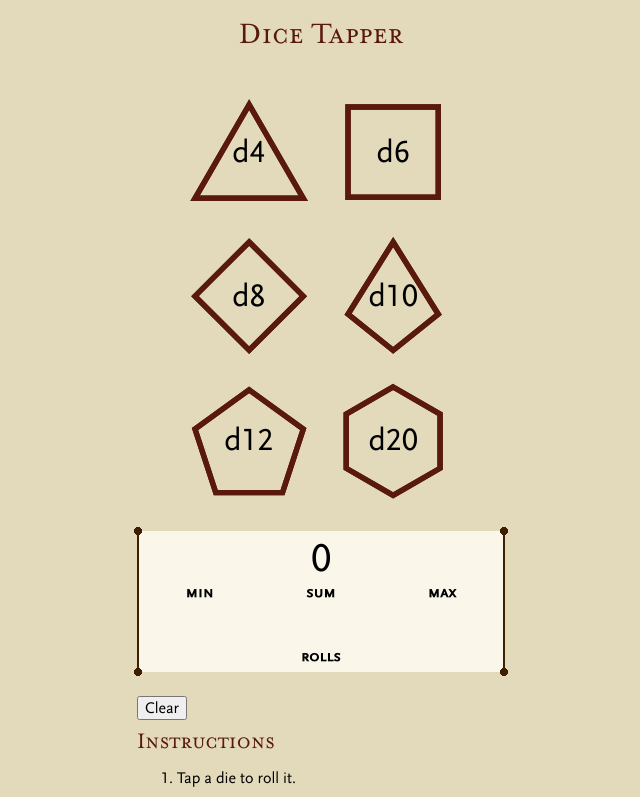
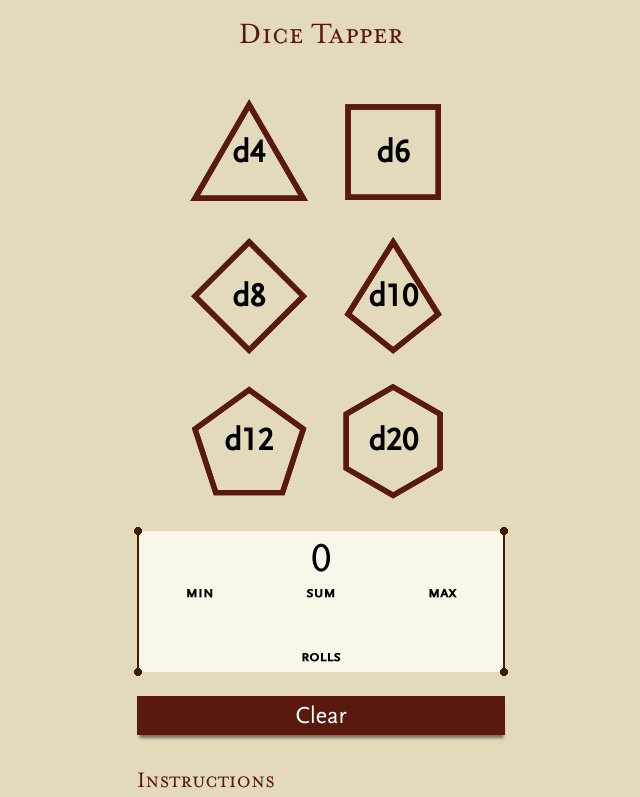
Before and after one commit to Auroratide/tap-to-roll, a React (Vite) app: page / in a window 1280 px wide. Shown: the top 797 px of the page, without its empty margins (319-959 px from the left). Built offline with nearby package versions, Linux system fonts and the light colour scheme.

Commit message:
Style the clear button

```diff
--- a/src/DiceTapper/DiceTapper.module.css
+++ b/src/DiceTapper/DiceTapper.module.css
@@ -49,3 +49,13 @@
 .rolls output {
     font-size: 1.75em;
 }
+
+.actions {
+    margin-bottom: 1em;
+    font-size: 1.5em;
+    display: flex;
+}
+
+.actions > * {
+    flex: 1;
+}
--- a/src/DiceTapper/DiceTapper.tsx
+++ b/src/DiceTapper/DiceTapper.tsx
@@ -81,7 +81,7 @@ export const DiceTapper = ({
                     </></Output>
                 </section>
             </section>
-            <section>
+            <section className={classes.actions}>
                 <button onClick={clear}>Clear</button>
             </section>
             <Instructions />
--- a/src/DiceTapper/DieButton/DieButton.module.css
+++ b/src/DiceTapper/DieButton/DieButton.module.css
@@ -5,13 +5,21 @@
     place-items: center center;
     background: none;
     border: none;
+    box-shadow: none;
+    color: var(--color-bg-text);
     padding: 0;
     font-size: 2em;
     margin: var(--margin);
     width: calc(100% - 2 * var(--margin));
     height: calc(100% - 2 * var(--margin));
-    cursor: pointer;
+    font-family: var(--font-table);
+    font-weight: bold;
     -webkit-tap-highlight-color: transparent
+}
+
+.die-button:hover, .die-button:active {
+    background: none;
+    box-shadow: none;
 }
 
 .die-button:hover .icon, .die-button:focus .icon {
--- a/src/DiceTapper/Instructions/Instructions.tsx
+++ b/src/DiceTapper/Instructions/Instructions.tsx
@@ -7,7 +7,7 @@ export const Instructions = () => (
             <li>Tap a die to roll it.</li>
             <li>Tap one or more dice in quick succession to aggregate results. For example, to roll <b>8d6</b>, tap "d6" eight times.</li>
             <li>After some time, the series ends; tapping a die will start a new series.</li>
-            {/* <li>Or, you can press "Clear".</li> */}
+            <li>Or, you can press "Clear".</li>
         </ol>
     </aside>
 )
--- a/src/global.css
+++ b/src/global.css
@@ -8,8 +8,10 @@
 
     --color-bg: hsl(47, 41%, 81%);
     --color-bg-light: hsl(49, 62%, 95%);
+    --color-bg-text: hsl(0, 0%, 0%);
     --color-primary: hsl(9, 74%, 20%);
     --color-primary-dark: hsl(31, 100%, 12%);
+    --color-primary-text: hsl(0, 0%, 100%);
 }
 
 body {
@@ -30,6 +32,27 @@ a:hover {
     text-decoration: none;
 }
 
+button {
+    background-color: var(--color-primary);
+    color: var(--color-primary-text);
+    border: none;
+    font-family: var(--font-heading);
+    text-transform: lowercase;
+    font-size: 1em;
+    padding: 0.25em 1.5em;
+    box-shadow: 0 0.1875em 0.125em -0.0625em hsla(0, 0%, 0%, 0.5);
+    cursor: pointer;
+}
+
+button:hover {
+    background-color: var(--color-primary-dark);
+}
+
+button:active {
+    background-color: var(--color-primary-dark);
+    box-shadow: 0 0 0.125em 0.0625em hsla(0, 0%, 0%, 0.75) inset;
+}
+
 /* https://webaim.org/techniques/css/invisiblecontent/ */
 .visually-hidden {
     clip: rect(1px, 1px, 1px, 1px);
```
